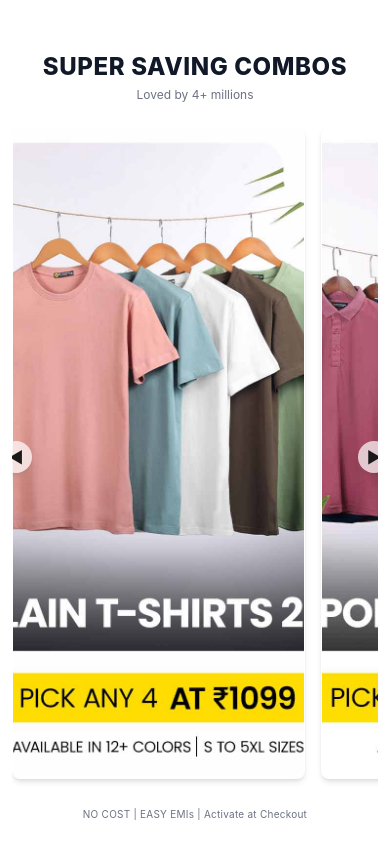
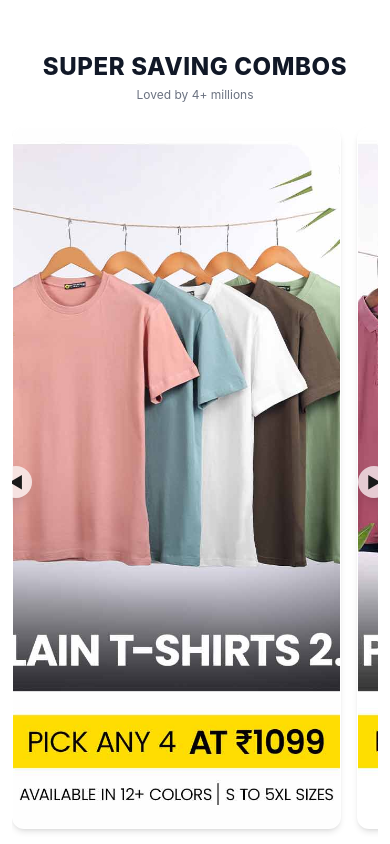
Before and after one commit to Rajumishra23/beyoung, a React (Create React App) app: page / in a window 390 px wide. Shown: the part 860-1704 px from the top of the page. Built offline with nearby package versions, Linux system fonts and the light colour scheme.

Commit message:
Updated layout for better responsive view

```diff
--- a/src/components/Combo.js
+++ b/src/components/Combo.js
@@ -20,12 +20,9 @@ export default function ComboSection() {
     const container = scrollRef.current;
     if (!container) return;
 
-    const cardWidth =
-      window.innerWidth < 640
-        ? container.offsetWidth * 0.9 // slightly narrower on mobile
-        : window.innerWidth < 1024
-        ? container.offsetWidth * 0.3
-        : container.offsetWidth * 0.18;
+    // Scroll width based on first card
+    const card = container.firstChild;
+    const cardWidth = card ? card.offsetWidth + 16 : 0; // 16 = gap
 
     container.scrollBy({
       left: dir === "left" ? -cardWidth : cardWidth,
@@ -45,28 +42,24 @@ export default function ComboSection() {
 
       {/* Gallery with Buttons */}
       <div className="relative w-full overflow-hidden">
-        {/* Scrollable Container */}
-        <div ref={scrollRef} className="flex gap-4 sm:gap-6 overflow-hidden pb-2">
+        <div
+          ref={scrollRef}
+          className="flex gap-4 sm:gap-6 overflow-x-auto scroll-smooth pb-2 snap-x snap-mandatory"
+        >
           {combos.map((combo, index) => (
             <motion.div
               key={index}
-              className={`bg-white rounded-lg sm:rounded-xl overflow-hidden shadow-md border border-transparent flex-shrink-0
-                ${window.innerWidth < 640 ? "w-[80%]" : "min-w-[45%] sm:min-w-[30%] md:min-w-[22%] lg:min-w-[18%]"}
-              `}
+              className="flex-shrink-0 w-[90%] sm:w-[30%] md:w-[22%] lg:w-[18%] snap-center bg-white rounded-xl shadow-md border border-transparent overflow-hidden mx-auto"
               initial={{ opacity: 0, y: 30 }}
               whileInView={{ opacity: 1, y: 0 }}
               viewport={{ once: true, amount: 0.2 }}
               transition={{ duration: 0.6, delay: index * 0.05 }}
             >
-              <div className="relative">
-                <img
-                  src={combo.image}
-                  alt={`combo-${index + 1}`}
-                  className={`w-full object-cover
-                    ${window.innerWidth < 640 ? "h-[650px]" : "h-[150px] sm:h-[200px] md:h-[240px] lg:h-[260px]"}
-                  `}
-                />
-              </div>
+              <img
+                src={combo.image}
+                alt={`combo-${index + 1}`}
+                className="w-full h-[700px] sm:h-[200px] md:h-[240px] lg:h-[260px] object-cover"
+              />
             </motion.div>
           ))}
         </div>
```
